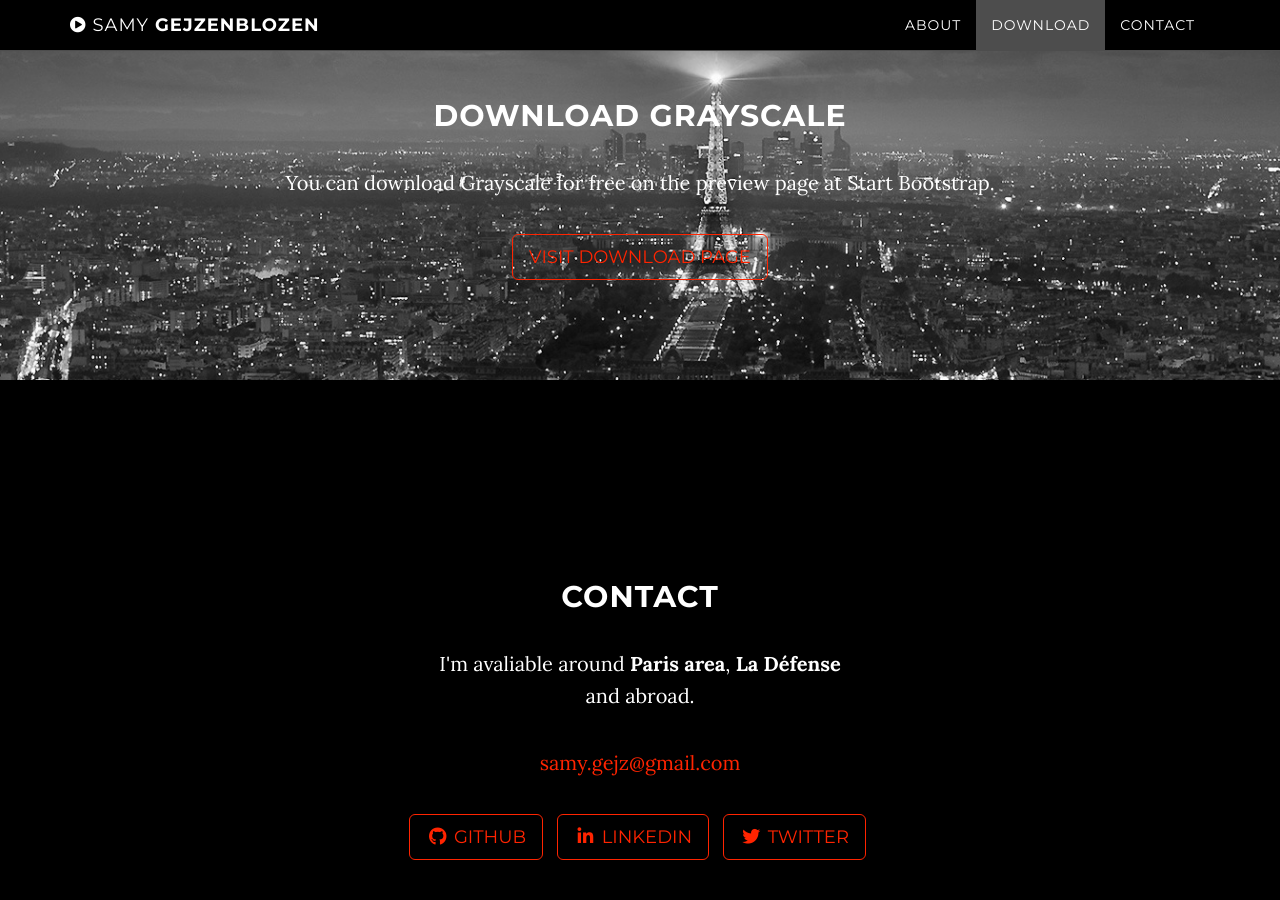
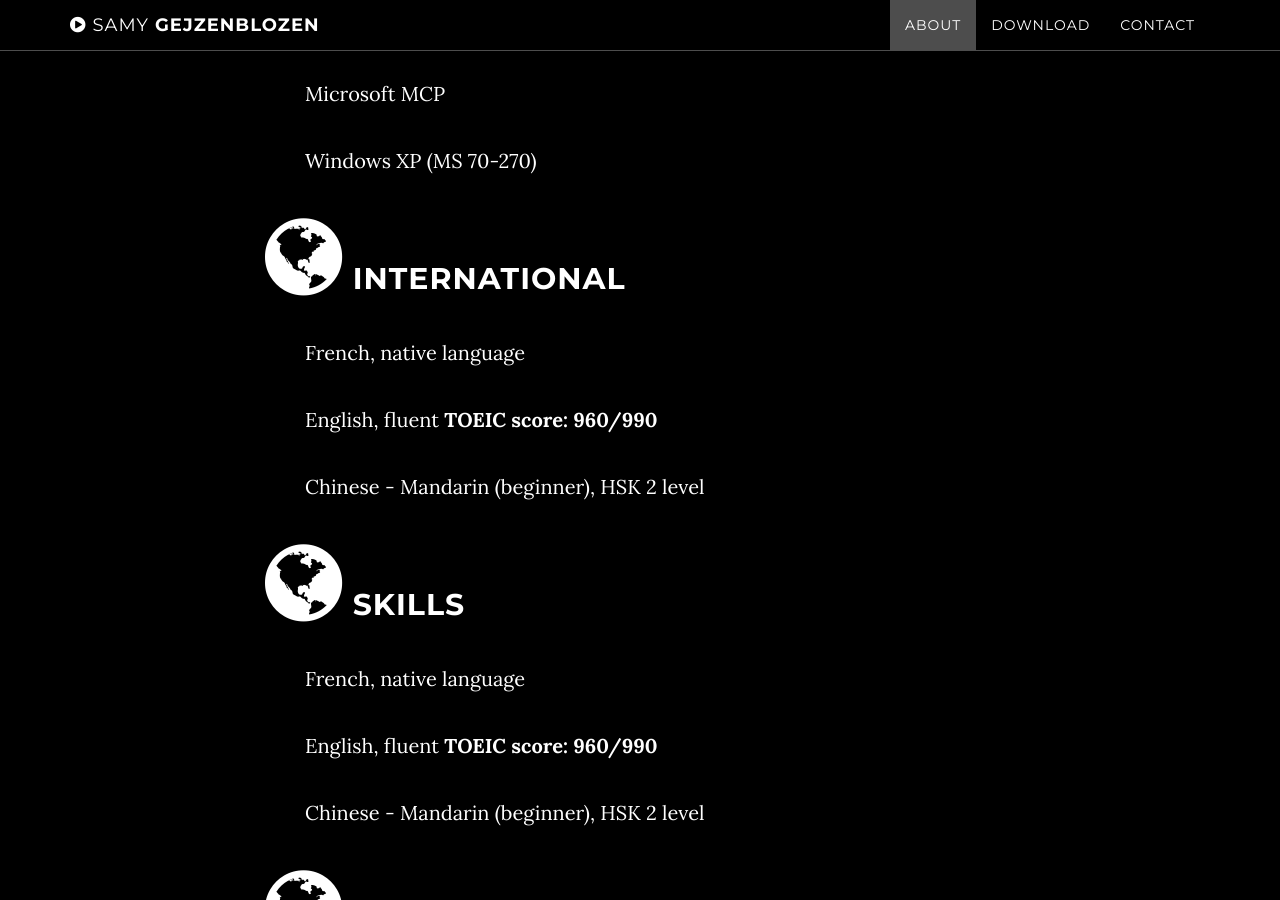
Before and after one commit to SM2G/sm2g.github.io, a Jekyll site: the page built from index.html, in a window 1280 px wide and 900 px high, scrolled down 2023 px. Built offline with Jekyll 4.4.1, drawn with Linux system fonts in a browser that asks for light colours; nearby versions of some CDN libraries; library files that are not in the unit come from our copies; some of the changed text lies outside the part shown.

Commit message:
adding custom content

```diff
--- a/_includes/about.html
+++ b/_includes/about.html
@@ -9,20 +9,55 @@
       <p>Grayscale includes full HTML, CSS, and custom JavaScript files along with LESS files for easy customization.</p>
     </div>
   </div>
+
   <div class="row">
     <div class="col-lg-8 col-lg-offset-2">
-      <h2>Certifications</h2>
+      <h2><i class="fa fa-cert fa-3x"></i> Certifications</h2>
       <ul>
-        <li>Oracle Certified Associate  DBA2 (1Z0-043)</li>
-        <li>DBA1 (1Z0-042)</li>
-        <li>SQL (1Z0-007)</li>
-        <li>Cisco</li>
-        <li>CCNA2 (configuration réseau, routage)</li>
-        <li>CCNA1 (architecture réseau, plan d’adressage IP</li>
-        <li>ITE1 (IT hardware)</li>
-        <li>Microsoft MCP</li>
-        <li>Windows XP (MS 70-270)</li>
+        <p>Oracle Certified Associate  DBA2 (1Z0-043)</p>
+        <p>DBA1 (1Z0-042)</p>
+        <p>SQL (1Z0-007)</p>
+        <p>Cisco</p>
+        <p>CCNA2 (configuration réseau, routage)</p>
+        <p>CCNA1 (architecture réseau, plan d’adressage IP</p>
+        <p>ITE1 (IT hardware)</p>
+        <p>Microsoft MCP</p>
+        <p>Windows XP (MS 70-270)</p>
       </ul>
     </div><!--/col-md-6-->
   </div>
+
+  <div class="row">
+    <div class="col-lg-8 col-lg-offset-2">
+      <h2><i class="fa fa-globe fa-3x"></i> International</h2>
+      <ul>
+        <p>French, native language</p>
+        <p>English, fluent <b>TOEIC score: 960/990</b></p>
+        <p>Chinese - Mandarin (beginner), HSK 2 level</p>
+      </ul>
+    </div>
+  </div>
+
+  <div class="row">
+    <div class="col-lg-8 col-lg-offset-2">
+      <h2><i class="fa fa-globe fa-3x"></i> Skills</h2>
+      <ul>
+        <p>French, native language</p>
+        <p>English, fluent <b>TOEIC score: 960/990</b></p>
+        <p>Chinese - Mandarin (beginner), HSK 2 level</p>
+      </ul>
+    </div>
+  </div>
+
+  <div class="row">
+    <div class="col-lg-8 col-lg-offset-2">
+      <h2><i class="fa fa-globe fa-3x"></i> Projects and Experience</h2>
+      <ul>
+        <p>French, native language</p>
+        <p>English, fluent <b>TOEIC score: 960/990</b></p>
+        <p>Chinese - Mandarin (beginner), HSK 2 level</p>
+      </ul>
+    </div>
+  </div>
+
 </section>
```
